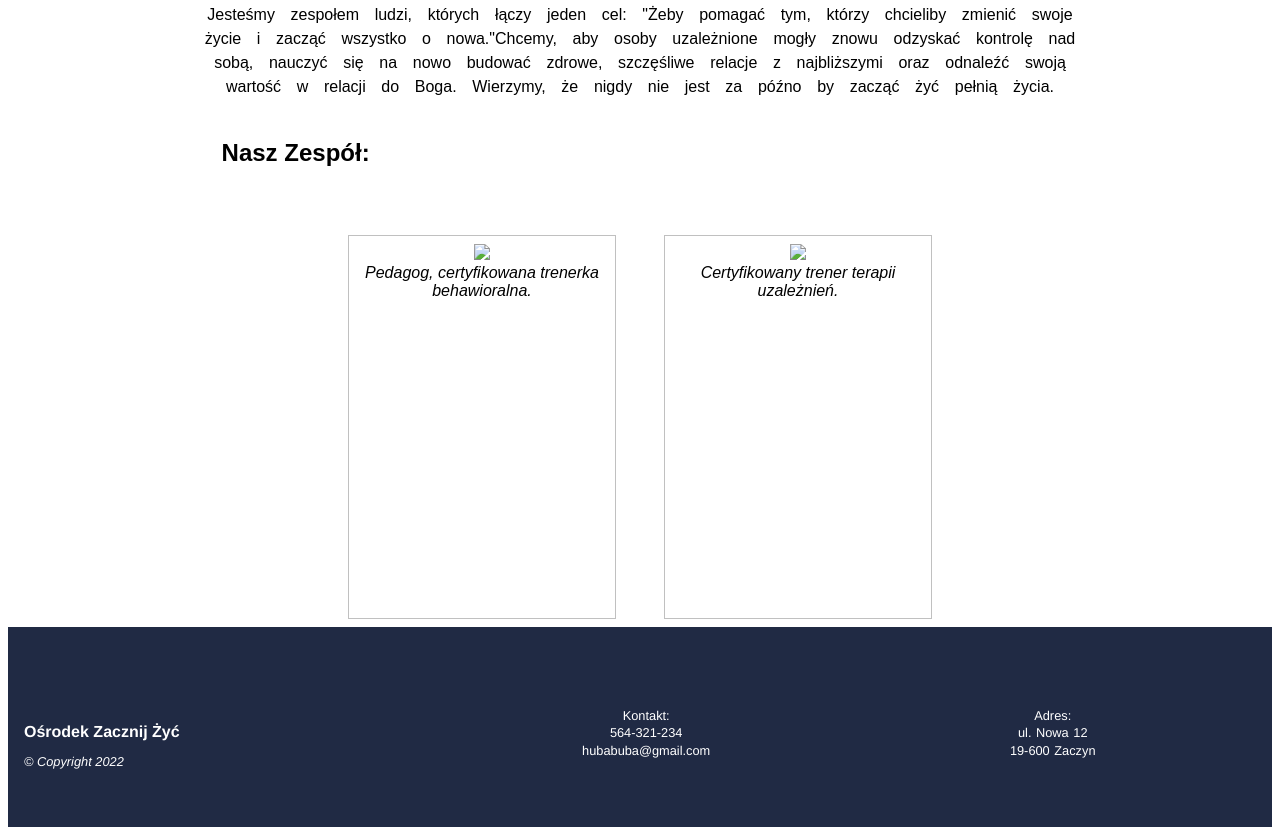
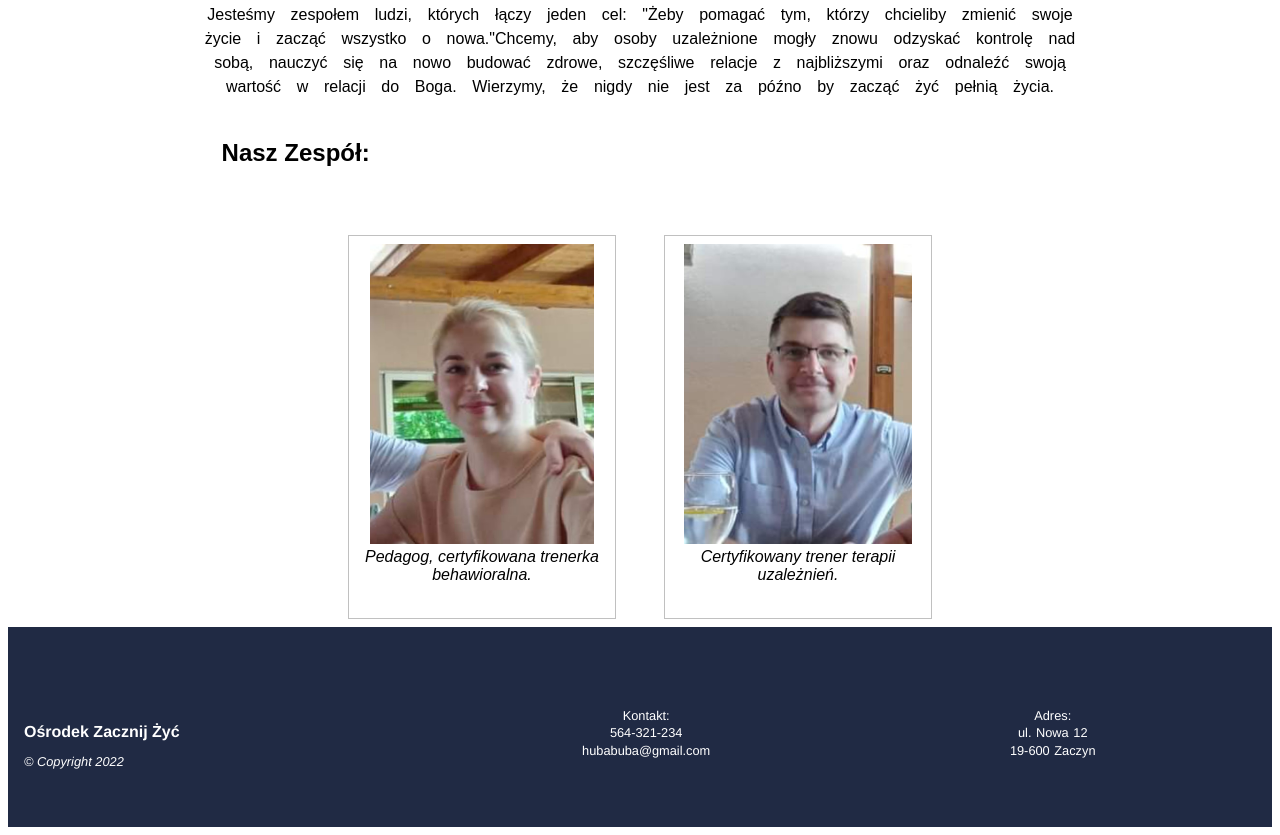
Before and after one commit to HHetmanus/Osrodek, a plain HTML site: page index.html in a window 1280 px wide. Shown: the part 922-1757 px from the top of the page. Drawn offline with Linux system fonts and the light colour scheme.

Commit message:
Update index.html

```diff
--- a/index.html
+++ b/index.html
@@ -38,11 +38,11 @@
     <br>
     <section class="zespol">
         <figure>
-            <img src="images/Klaudia.jpg">
+            <img src="Klaudia.jpg">
             <figcaption>Pedagog, certyfikowana trenerka behawioralna.</figcaption>
         </figure>
         <figure>
-            <img src="images/Hubert.jpg">
+            <img src="Hubert.jpg">
             <figcaption>Certyfikowany trener terapii uzależnień.</figcaption>
         </figure>
 
```
